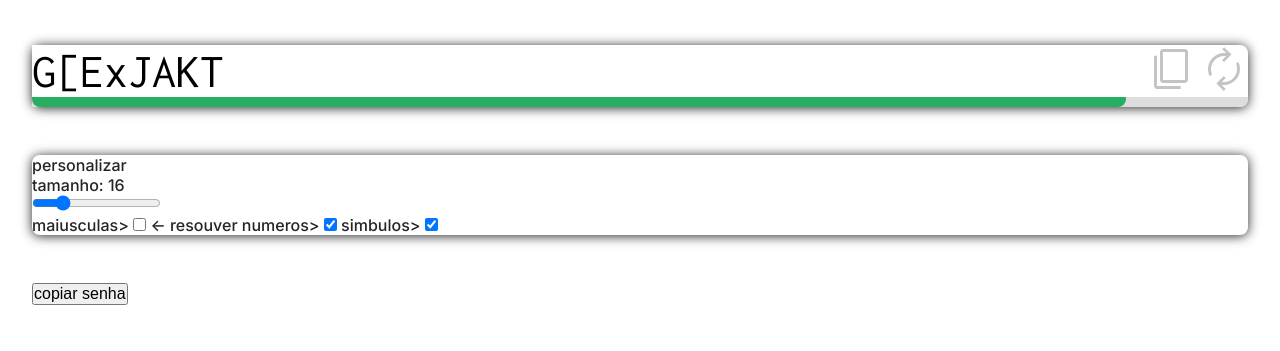
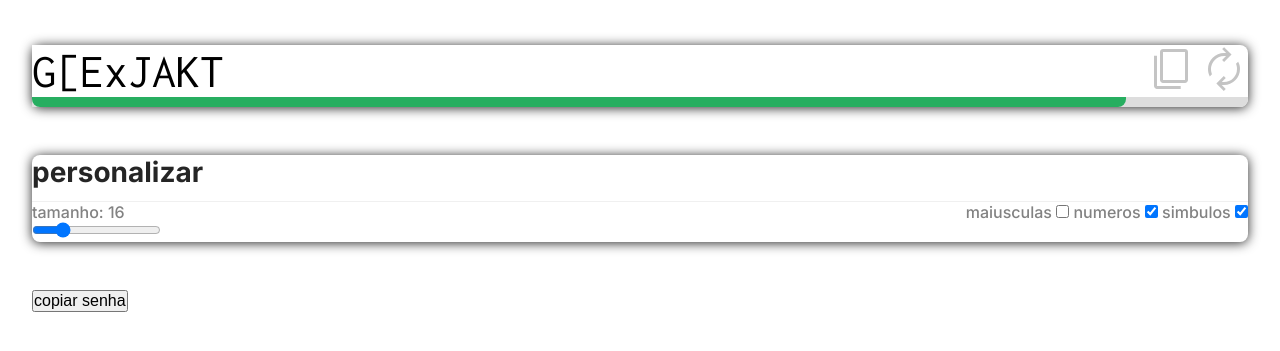
Before and after one commit to focoensino/geradordesenhas-josemiguel, a plain HTML site: page index.html in a window 1280 px wide. Shown: the part 143-494 px from the top of the page. Drawn offline with Linux system fonts and the light colour scheme.

Commit message:
Add files via upload

```diff
--- a/index.html
+++ b/index.html
@@ -50,30 +50,32 @@
 
 
 
-<section class="box customize">
+<section class="box customize ">
 <h3 class="title">personalizar</h3>
 <div class="actions">
         <div class="password-lenght">
         <p>tamanho: <span id="password-lenght-text">16</span></p>
         <input type ="range"name = "password-length" id="password-length" value="16" min="4" max="64">
         </div>
+
         <div class="config">
+
             <label class="checkbox-container">
-<span class="text">maiusculas></span></span>
-<input type="checkbox" id=numberchecked>       <- resouver
+            <span class="text">maiusculas </span></span>
+            <input type="checkbox" id=numberchecked>
             <span class="checkmark"></span></span>
             </span>
             </label>
 
             <label class="checkbox-container">
-<span class="text">numeros></span></span>
+            <span class="text">numeros</span></span>
             <input type="checkbox"checked>
             <span class="checkmark"></span></span>
             </span>
             </label>
 
             <label class="checkbox-container">
-<span class="text">simbulos></span></span>
+            <span class="text">simbulos</span></span>
             <input type="checkbox"checked>
             <span class="checkmark"></span></span>
             </span>
--- a/style.css
+++ b/style.css
@@ -84,3 +84,28 @@ border-bottom-right-radius:8px ;
 .security-indicator .bar.completed{
     border-top-right-radius:0 ;
 }
+.customize .title{
+border-bottom : 1px solid #f0f0f0;
+font-size:1.75rem;
+font-weight:bold;
+margin: bottom 2rem;
+padding-bottom:0.75rem;
+}
+.customize .actions{
+display:flex;
+gap:3rem;
+color:#828282;
+}
+
+.customize .password-lenght{
+flex:1;
+
+}
+.customize .password-lenght .slider{
+
+
+
+}
+
+
+}
```
Lines whose indentation alone changed are shown as unchanged.
